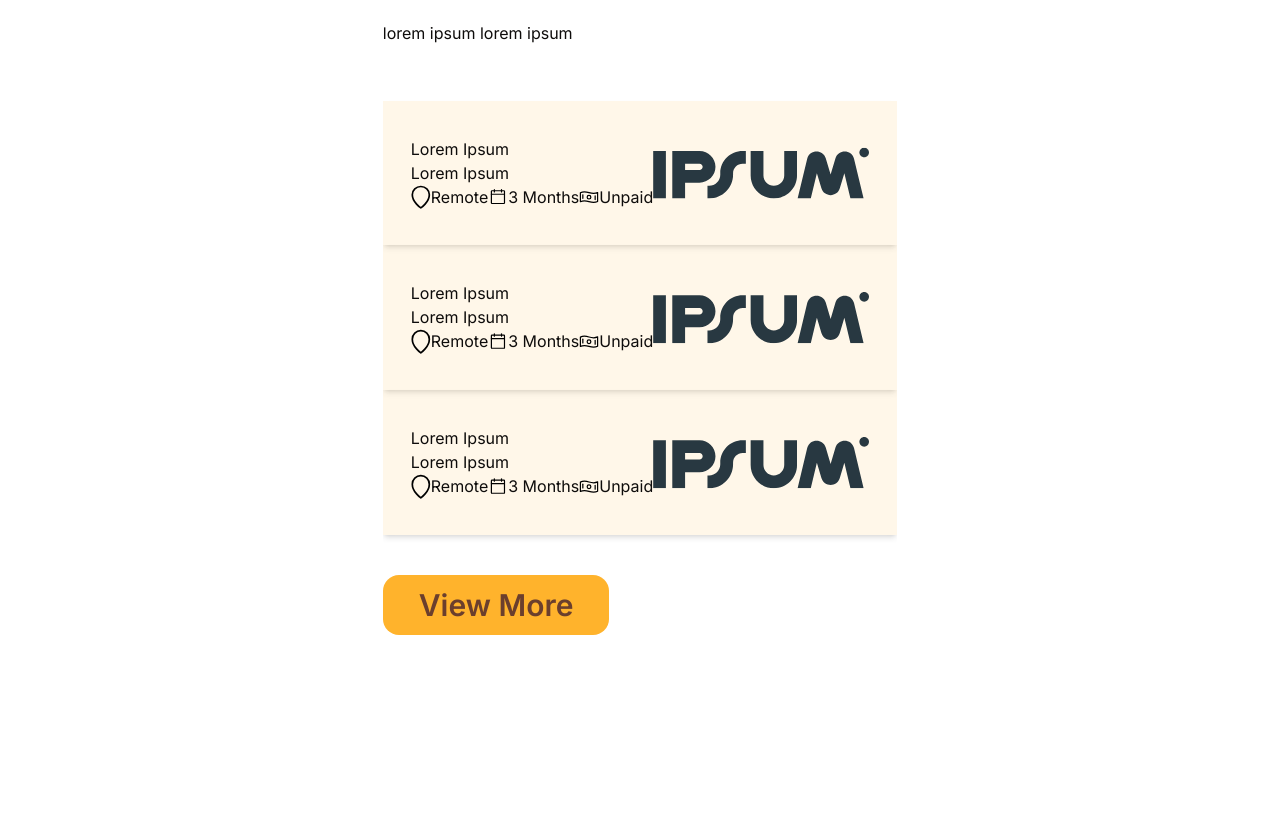
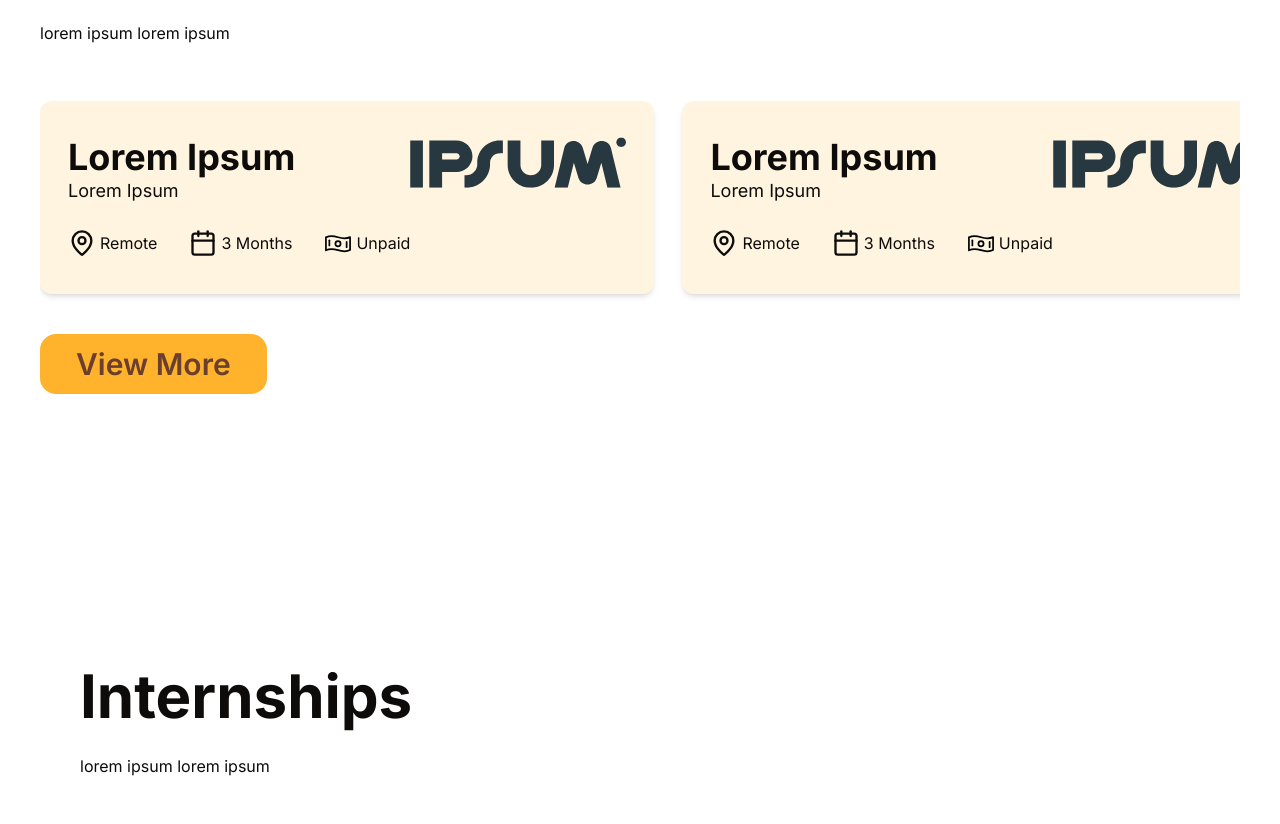
Before and after one commit to ProjectClay-Repos/goldfish-ladder-website, a Next.js app: page / in a window 1280 px wide. Shown: the part 1783-2607 px from the top of the page. Built offline with nearby package versions, Linux system fonts and the light colour scheme.

Commit message:
Refine Internship card.

```diff
--- a/app/(root)/components/cards/InternshipCards.tsx
+++ b/app/(root)/components/cards/InternshipCards.tsx
@@ -1,31 +1,36 @@
 import Image from "next/image";
-import map from "@/assets/icons/map.svg";
-import calendar from "@/assets/icons/calendar.svg";
 import money from "@/assets/icons/money.svg";
 import companyLogo from "@/assets/company-logo.svg";
+import { Calendar, MapPin } from "lucide-react";
 
 const InternshipCards = () => {
   return (
-    <div className="bg-[#ffb32c]/10 shadow-md flex py-9 px-7">
+    <div className="inline-block mr-7">
+      <div className="bg-[#ffb32c]/15 shadow-md flex py-9 px-7 rounded-xl">
         <div>
-        <h3>Lorem Ipsum</h3>
-        <p>Lorem Ipsum</p>
-        <div className="flex">
-          <div className="flex">
-            <Image src={map} height={20} width={20} alt="Map Pin" />
+          <div className="mb-6">
+            <h3 className="font-bold text-4xl">Lorem Ipsum</h3>
+            <p className="text-lg">Lorem Ipsum</p>
+          </div>
+          <div className="flex gap-8">
+            <div className="flex items-center gap-1">
+              <MapPin height={28} width={28} />
               <span>Remote</span>
             </div>
-          <div className="flex">
-            <Image src={calendar} height={20} width={20} alt="Duration" />
+            <div className="flex items-center gap-1">
+              <Calendar height={28} width={28} />
               <span>3 Months</span>
             </div>
-          <div className="flex">
-            <Image src={money} height={20} width={20} alt="Salary" />
+            <div className="flex items-center gap-1">
+              <Image src={money} height={28} width={28} alt="Salary" />
               <span>Unpaid</span>
             </div>
           </div>
         </div>
+        <div>
           <Image src={companyLogo} width={216} height={52} alt="Company" />
+        </div>
+      </div>
     </div>
   );
 };
```
Lines whose indentation alone changed are shown as unchanged.
